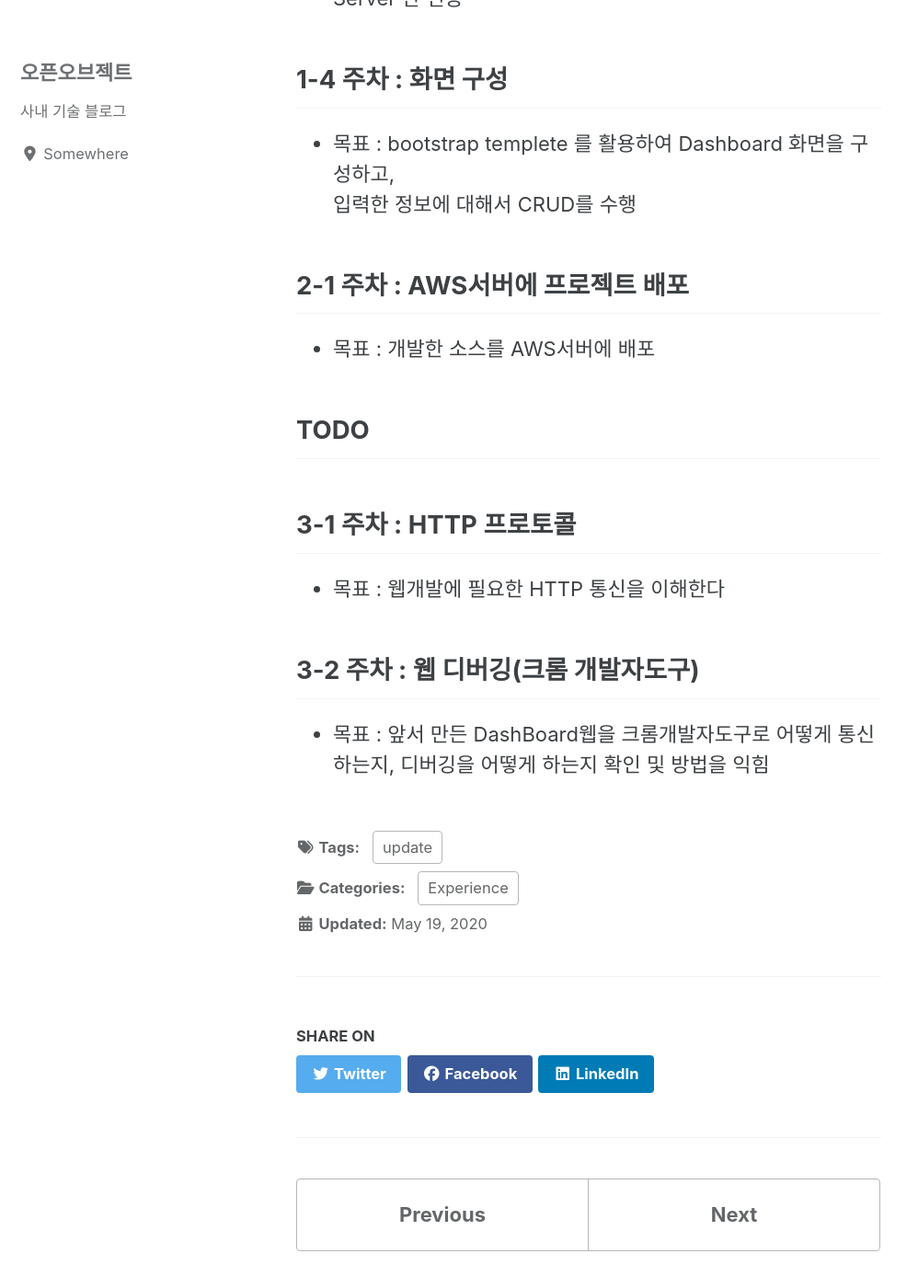
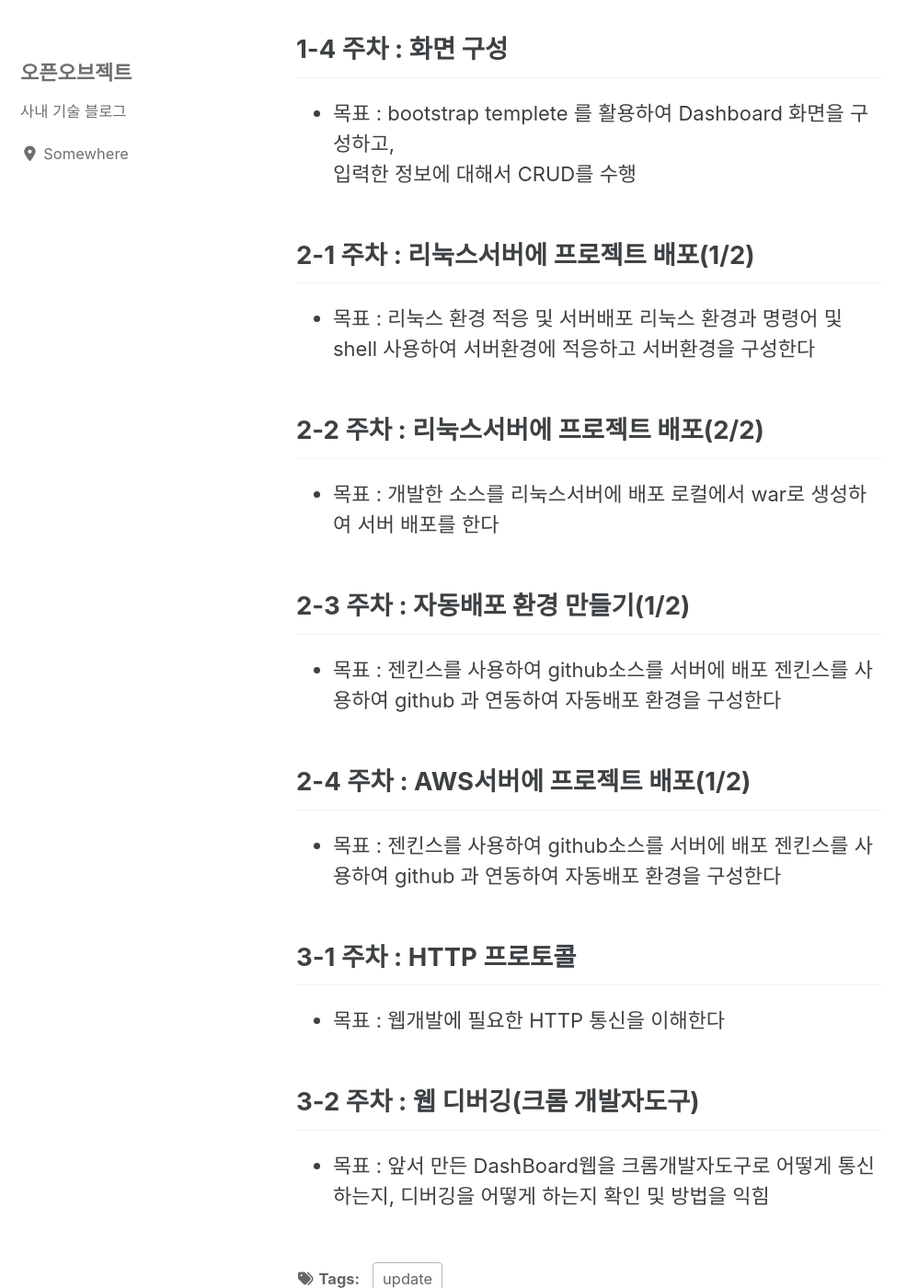
Before and after one commit to openobjectnet/openobjectnet.github.io, a Jekyll site: the page built from _posts/2020-05-19-mento-review.md, in a window 1280 px wide and 1400 px high, scrolled down 1766 px. Shown: the whole window at 92% size, without its empty margins (0-998 px from the left). Built offline with Jekyll 4.4.1, drawn with Linux system fonts in a browser that asks for light colours; cached includes are drawn as plain includes; nearby versions of some CDN libraries; some of the changed text lies outside the part shown.

Commit message:
[SeHoon] 멘토링 포스트 업데이트

```diff
--- a/_posts/2020-05-19-mento-review.md
+++ b/_posts/2020-05-19-mento-review.md
@@ -40,7 +39,6 @@ toc_label: "시기별"
 
 - 목표 : spring 프레임워크로 프로젝트를 생성하여 http API 만들기
 
-
 ## 1-3 주차 : 테이블 설계 및 DB연동
 
 - 목표 : DashBoard 에 필요한 테이블을 설계하고, WAS <-> DB Server 간 연동
@@ -50,11 +48,25 @@ toc_label: "시기별"
 - 목표 : bootstrap templete 를 활용하여 Dashboard 화면을 구성하고,
 입력한 정보에 대해서 CRUD를 수행
 
-## 2-1 주차 : AWS서버에 프로젝트 배포
+## 2-1 주차 : 리눅스서버에 프로젝트 배포(1/2)
 
-- 목표 : 개발한 소스를 AWS서버에 배포
+- 목표 : 리눅스 환경 적응 및 서버배포
+리눅스 환경과 명령어 및 shell 사용하여 서버환경에 적응하고 서버환경을 구성한다
 
-## TODO
+## 2-2 주차 : 리눅스서버에 프로젝트 배포(2/2)
+
+- 목표 : 개발한 소스를 리눅스서버에 배포
+로컬에서 war로 생성하여 서버 배포를 한다
+
+## 2-3 주차 : 자동배포 환경 만들기(1/2)
+
+- 목표 : 젠킨스를 사용하여 github소스를 서버에 배포
+젠킨스를 사용하여 github 과 연동하여 자동배포 환경을 구성한다
+
+## 2-4 주차 : AWS서버에 프로젝트 배포(1/2)
+
+- 목표 : 젠킨스를 사용하여 github소스를 서버에 배포
+젠킨스를 사용하여 github 과 연동하여 자동배포 환경을 구성한다
 
 ## 3-1 주차 : HTTP 프로토콜
 
```
Also changed, not shown: other parts of _posts/2020-05-19-mento-review.md (+1 -2 lines).
